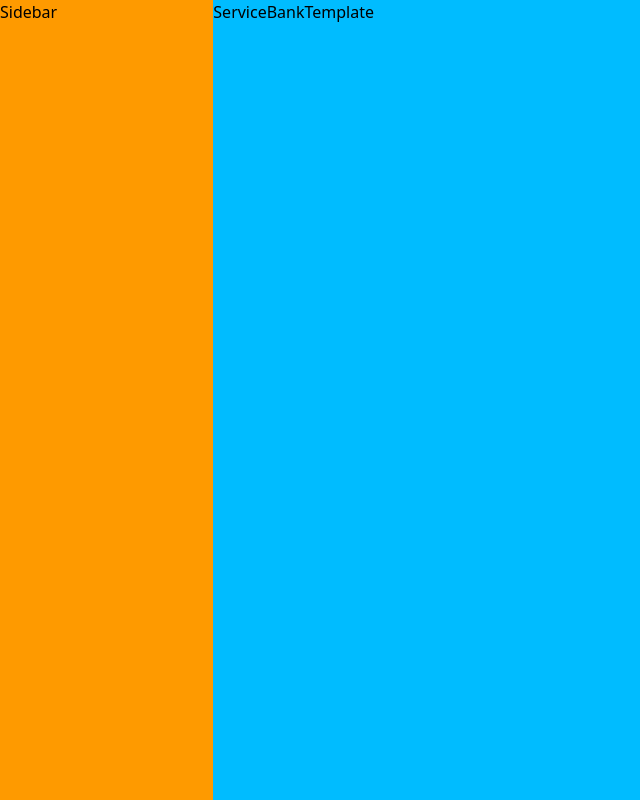
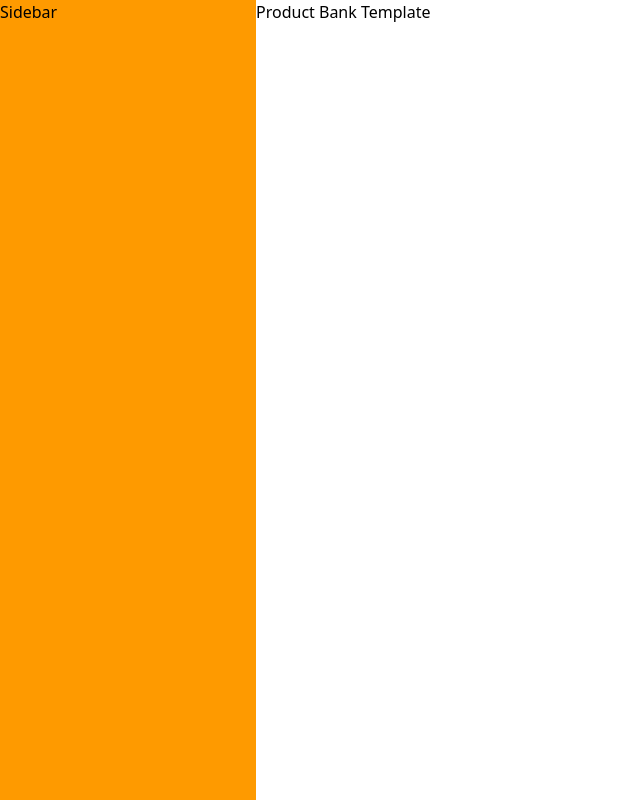
Before and after one commit to ndelacruz-2023048/Bank_Obama_Frontend, a React (Vite) app: page /products in a window 1280 px wide. Shown: the whole page, without its empty margins (0-640 px from the left). Built offline with nearby package versions, Linux system fonts and the light colour scheme.

Commit message:
Se agrega las ruta para ProductBank

```diff
--- a/src/Page/ProductBankPage.jsx
+++ b/src/Page/ProductBankPage.jsx
@@ -1,7 +1,8 @@
 import React from 'react'
+import { ProductBankTemplate } from '../components/template/ProductBankTemplate'
 
 export const ProductBankPage = () => {
   return (
-    <div>ProductBankPage</div>
+    <ProductBankTemplate/>
   )
 }
--- /dev/null
+++ b/src/components/template/ProductBankTemplate.jsx
@@ -0,0 +1,7 @@
+export const ProductBankTemplate = ()=>{
+    return(
+        <div>
+            <h1>Product Bank Template</h1>
+        </div>
+    )
+}
--- a/src/layout/Layout.jsx
+++ b/src/layout/Layout.jsx
@@ -8,7 +8,7 @@ export const Layout = ({children}) => {
         <div className='bg-amber-500 w-1/5'>
             <Sidebar/>
         </div>
-        <div className='bg-sky-400 w-4/4'>
+        <div >
             {children ? children : <Outlet />}
         </div>
     </div>
--- a/src/routers/routes.jsx
+++ b/src/routers/routes.jsx
@@ -3,6 +3,7 @@ import { createBrowserRouter, RouterProvider } from 'react-router'
 import { Layout } from '../layout/Layout'
 import { SummaryAccountPage } from '../Page/SummaryAccountPage'
 import { ServicesBankPage } from '../Page/ServicesBankPage'
+import { ProductBankPage } from '../Page/ProductBankPage'
 
 const router  = createBrowserRouter([
     {
@@ -19,7 +20,7 @@ const router  = createBrowserRouter([
             },
             {
                 path:"products",
-                element:<ServicesBankPage/>
+                element:<ProductBankPage/>
             }
         ]
     }
```
